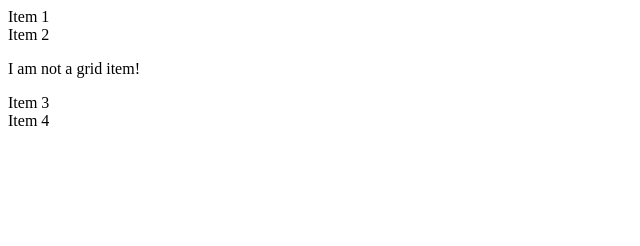
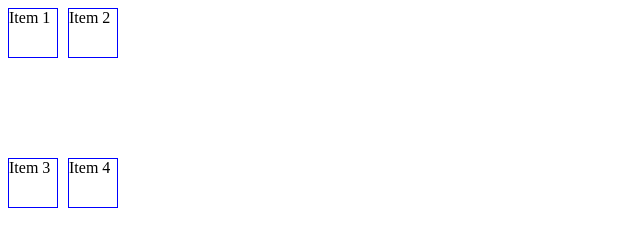
Before and after one commit to keith-flynn/the-odin-project, a plain HTML site: page grid/index.html in a window 1280 px wide. Shown: the whole page, without its empty margins (0-640 px from the left). Drawn offline with Linux system fonts and the light colour scheme.

Commit message:
Add first section code

```diff
--- a/grid/index.html
+++ b/grid/index.html
@@ -3,13 +3,13 @@
 <head>
   <meta charset="UTF-8">
   <meta name="viewport" content="width=device-width, initial-scale=1.0">
-  <title>Document</title>
+  <title>Grid Fun Time</title>
+  <link rel="stylesheet" href="./style.css">
 </head>
 <body>
   <div class="container">
     <div>Item 1</div>
     <div>Item 2</div>
-      <p>I am not a grid item!</p>
     <div>Item 3</div>
     <div>Item 4</div>
   </div>
--- a/grid/style.css
+++ b/grid/style.css
@@ -1,3 +1,10 @@
 .container {
   display: grid;
+  grid-template-columns: 50px 50px;
+  grid-template-rows: 50px 50px;
+  gap: 100px 10px;
 }
+
+.container > div {
+  border: 1px solid blue;
+}
```
